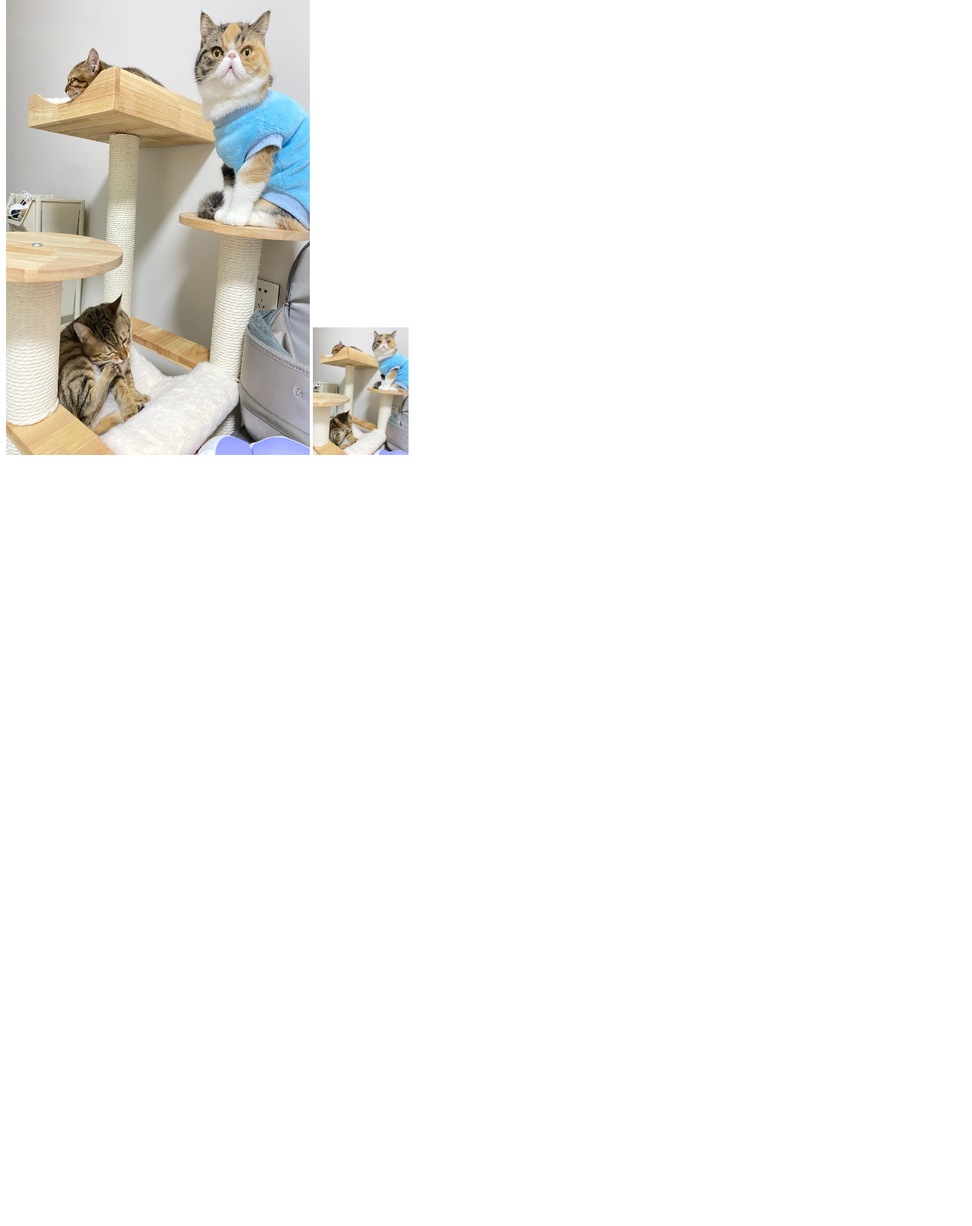
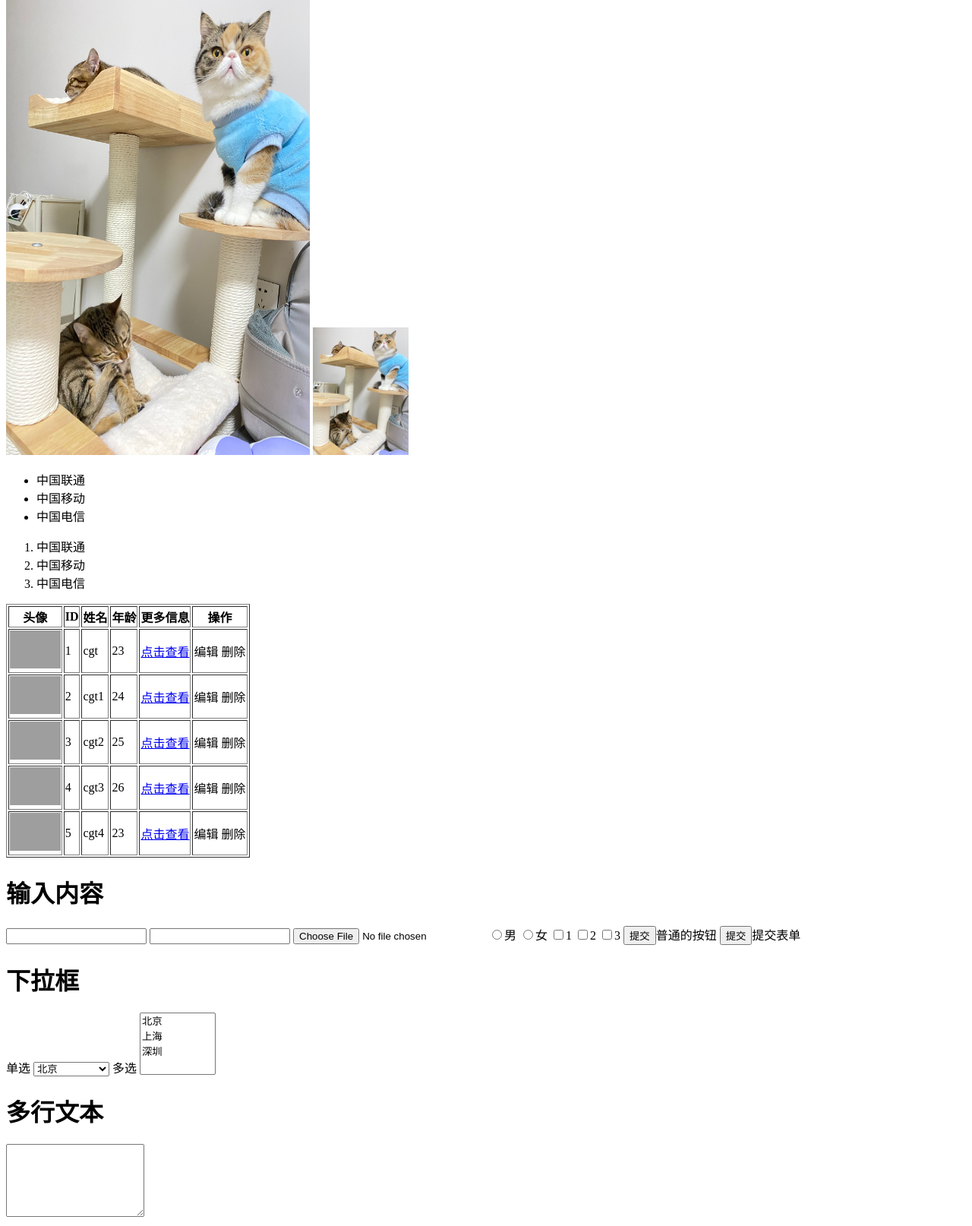
Before and after one commit to 792607724/SeevisionTestDepartmentWebProject, a Flask app: page /show/info in a window 1280 px wide. Shown: the part 354-1968 px from the top of the page at 76% size. Before the commit the page ends 953 px from the top, so only its background shows below. Run offline with Flask 3, Linux system fonts and the light colour scheme; grey boxes are pictures that could not be loaded.

Commit message:
push to github

```diff
--- a/day1/templates/index.html
+++ b/day1/templates/index.html
@@ -26,5 +26,133 @@
     <h2>123</h2>
     <img src="/static/bruce.jpg" style="height: 600px;width: 400px"/>
     <img src="/static/bruce.jpg" style="width: 10%"/>
+
+    <ul>
+        <li>中国联通</li>
+        <li>中国移动</li>
+        <li>中国电信</li>
+    </ul>
+
+    <ol>
+        <li>中国联通</li>
+        <li>中国移动</li>
+        <li>中国电信</li>
+    </ol>
+
+    <table border="1">
+        <thead>
+            <tr>
+                <th>头像</th>
+                <th>ID</th>
+                <th>姓名</th>
+                <th>年龄</th>
+                <th>更多信息</th>
+                <th>操作</th>
+            </tr>
+        </thead>
+        <tbody>
+            <tr>
+                <td>
+                    <img src="/static/a1.jpg" style="height:50px"/>
+                </td>
+                <td>1</td>
+                <td>cgt</td>
+                <td>23</td>
+                <td>
+                    <a target="_blank" href="https://www.baidu.com/s?wd=%E5%93%AA%E5%90%92%E6%89%93%E4%BA%BA%20%E6%95%96%E4%B8%99%E5%8A%9D%E6%9E%B6&usm=6&ie=utf-8&rsv_pq=a588ce25004f8c9e&oq=asd&rsv_t=e2633Bdc8zMiZYFynagolPceGBO8bJ7dWgMUbGBoF8x%2FaGlhbNYKfyR%2BLEY&rqid=a588ce25004f8c9e&rsf=145e4479b8c9db43e138622a0841c638_1_15_2&rsv_dl=0_right_fyb_pchot_20811&sa=0_right_fyb_pchot_20811">点击查看</a>
+                </td>
+                <td>
+                    编辑 删除
+                </td>
+            </tr>
+            <tr>
+                <td>
+                    <img src="/static/a2.jpg" style="height:50px"/>
+                </td>
+                <td>2</td>
+                <td>cgt1</td>
+                <td>24</td>
+                <td>
+                    <a target="_blank"  href="https://www.baidu.com/s?wd=%E6%92%92%E8%B4%9D%E5%AE%81%E7%A9%BF%E8%8A%B1%E8%A2%84cos%E6%98%A5%E6%99%9A%E6%9C%BA%E5%99%A8%E4%BA%BA&ie=utf-8&rsv_pq=b7d831810073dac1&oq=%E5%93%AA%E5%90%92%E6%89%93%E4%BA%BA%20%E6%95%96%E4%B8%99%E5%8A%9D%E6%9E%B6&rsv_t=49b1yM%2B7kpGqxEn9FkPtA6ylcF%2BNPvkFppZu%2BfXvUrjSQv2M5Q6z%2FLBSGWg&rqid=b7d831810073dac1&rsf=145e4479b8c9db43e138622a0841c638_1_15_3&rsv_dl=0_right_fyb_pchot_20811&sa=0_right_fyb_pchot_20811">点击查看</a>
+                </td>
+                <td>
+                    编辑 删除
+                </td>
+            </tr>
+            <tr>
+                <td>
+                    <img src="/static/a3.jpg" style="height:50px"/>
+                </td>
+                <td>3</td>
+                <td>cgt2</td>
+                <td>25</td>
+                <td>
+                    <a target="_blank"  href="https://www.baidu.com/s?wd=%E5%85%83%E5%AE%B5%E5%9C%86%E5%9C%86%20%E6%97%A5%E5%AD%90%E7%94%9C%E7%94%9C&ie=utf-8&rsv_pq=b7d831810073dac1&oq=%E5%93%AA%E5%90%92%E6%89%93%E4%BA%BA%20%E6%95%96%E4%B8%99%E5%8A%9D%E6%9E%B6&rsv_t=49b1yM%2B7kpGqxEn9FkPtA6ylcF%2BNPvkFppZu%2BfXvUrjSQv2M5Q6z%2FLBSGWg&rqid=b7d831810073dac1&rsf=145e4479b8c9db43e138622a0841c638_1_15_4&rsv_dl=0_right_fyb_pchot_20811&sa=0_right_fyb_pchot_20811">点击查看</a>
+                </td>
+                <td>
+                    编辑 删除
+                </td>
+            </tr>
+            <tr>
+                <td>
+                    <img src="/static/a4.jpg" style="height:50px"/>
+                </td>
+                <td>4</td>
+                <td>cgt3</td>
+                <td>26</td>
+                <td>
+                    <a target="_blank"  href="https://www.baidu.com/s?wd=%E3%80%8A%E5%93%AA%E5%90%922%E3%80%8B%E7%A5%A8%E6%88%BF%E7%AA%81%E7%A0%B495%E4%BA%BF&ie=utf-8&rsv_pq=b7d831810073dac1&oq=%E5%93%AA%E5%90%92%E6%89%93%E4%BA%BA%20%E6%95%96%E4%B8%99%E5%8A%9D%E6%9E%B6&rsv_t=49b1yM%2B7kpGqxEn9FkPtA6ylcF%2BNPvkFppZu%2BfXvUrjSQv2M5Q6z%2FLBSGWg&rqid=b7d831810073dac1&rsf=145e4479b8c9db43e138622a0841c638_1_15_5&rsv_dl=0_right_fyb_pchot_20811&sa=0_right_fyb_pchot_20811">点击查看</a>
+                </td>
+                <td>
+                    编辑 删除
+                </td>
+            </tr>
+            <tr>
+                <td>
+                    <img src="/static/a5.jpg" style="height:50px"/>
+                </td>
+                <td>5</td>
+                <td>cgt4</td>
+                <td>23</td>
+                <td>
+                    <a target="_blank"  href="https://www.baidu.com/s?wd=%E5%B1%B1%E4%B8%9C%E4%BA%BA%E4%B8%8D%E8%AF%AD%E5%8F%AA%E6%98%AF%E4%B8%80%E5%91%B3%E4%B9%B0%E7%A5%A8&ie=utf-8&rsv_pq=c210e991004fc728&oq=%E3%80%8A%E5%93%AA%E5%90%922%E3%80%8B%E7%A5%A8%E6%88%BF%E7%AA%81%E7%A0%B495%E4%BA%BF&rsv_t=fb27C9cZfUucyOIxjnl5p3dAsBlsTJ5hxm5qZh%2F%2BK9le%2B%2FMwOvBTEe16JLs&rqid=c210e991004fc728&rsf=145e4479b8c9db43e138622a0841c638_1_15_6&rsv_dl=0_right_fyb_pchot_20811&sa=0_right_fyb_pchot_20811">点击查看</a>
+                </td>
+                <td>
+                    编辑 删除
+                </td>
+            </tr>
+        </tbody>
+    </table>
+
+    <h1>输入内容</h1>
+    <input type="text">
+    <input type="password">
+    <input type="file">
+    <input type="radio" name="n1">男
+    <input type="radio" name="n1">女
+
+    <input type="checkbox">1
+    <input type="checkbox">2
+    <input type="checkbox">3
+
+    <input type="button" value="提交">普通的按钮
+    <input type="submit" value="提交">提交表单
+
+    <h1>下拉框</h1>
+    单选
+    <select style="width:100px">
+        <option>北京</option>
+        <option>上海</option>
+        <option>深圳</option>
+    </select>
+    多选
+    <select style="width:100px" multiple>
+        <option>北京</option>
+        <option>上海</option>
+        <option>深圳</option>
+    </select>
+
+    <h1>多行文本</h1>
+    <textarea rows="6"></textarea>
 </body>
 </html>
--- a/day1/web.py
+++ b/day1/web.py
@@ -33,6 +33,13 @@ def index():
 def get_news():
     return render_template("get_news.html")
 
+@app.route("/goods/list")
+def goods_list():
+    return render_template("goods_list.html")
 
+
+@app.route("/register")
+def register():
+    return render_template("register.html")
 if __name__ == '__main__':
     app.run()
```
Also changed, not shown: day1/templates/goods_list.html (added, +19 -0 lines), day1/templates/register.html (added, +49 -0 lines), main.py (+11 -0 lines).
